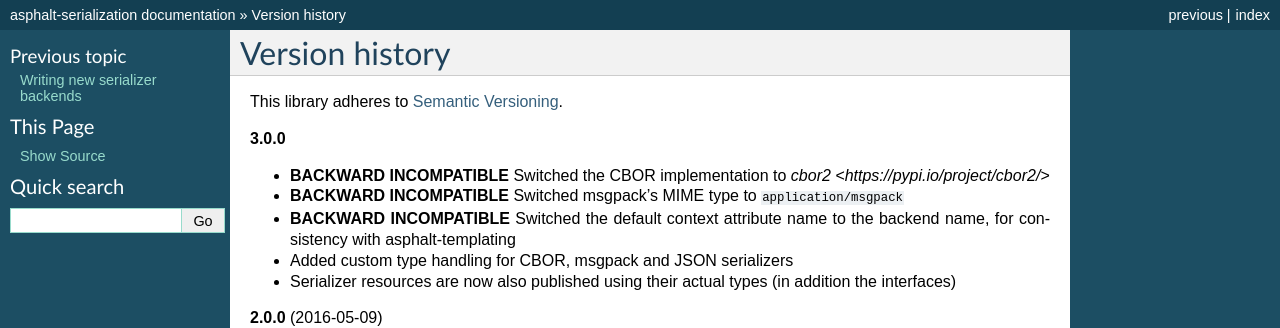
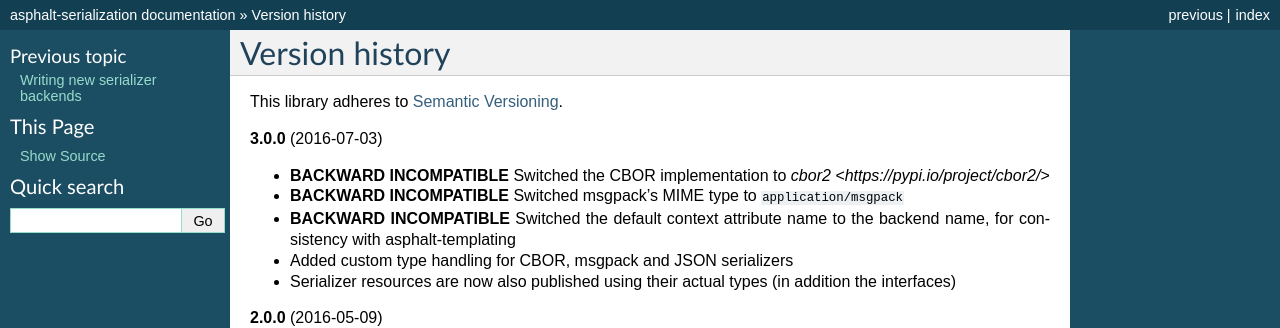
Before and after one commit to asphalt-framework/asphalt-serialization, a Sphinx documentation site: the page built from docs/versionhistory.rst, in a window 1280 px wide. Shown: the top 328 px of the page. Built offline with Sphinx 7.4.7, drawn with Linux system fonts in a browser that asks for light colours.

Commit message:
Added missing release date for 3.0.0

```diff
--- a/docs/versionhistory.rst
+++ b/docs/versionhistory.rst
@@ -3,7 +3,7 @@ Version history
 
 This library adheres to `Semantic Versioning <http://semver.org/>`_.
 
-**3.0.0**
+**3.0.0** (2016-07-03)
 
 - **BACKWARD INCOMPATIBLE** Switched the CBOR implementation to
   `cbor2 <https://pypi.io/project/cbor2/>`
```
